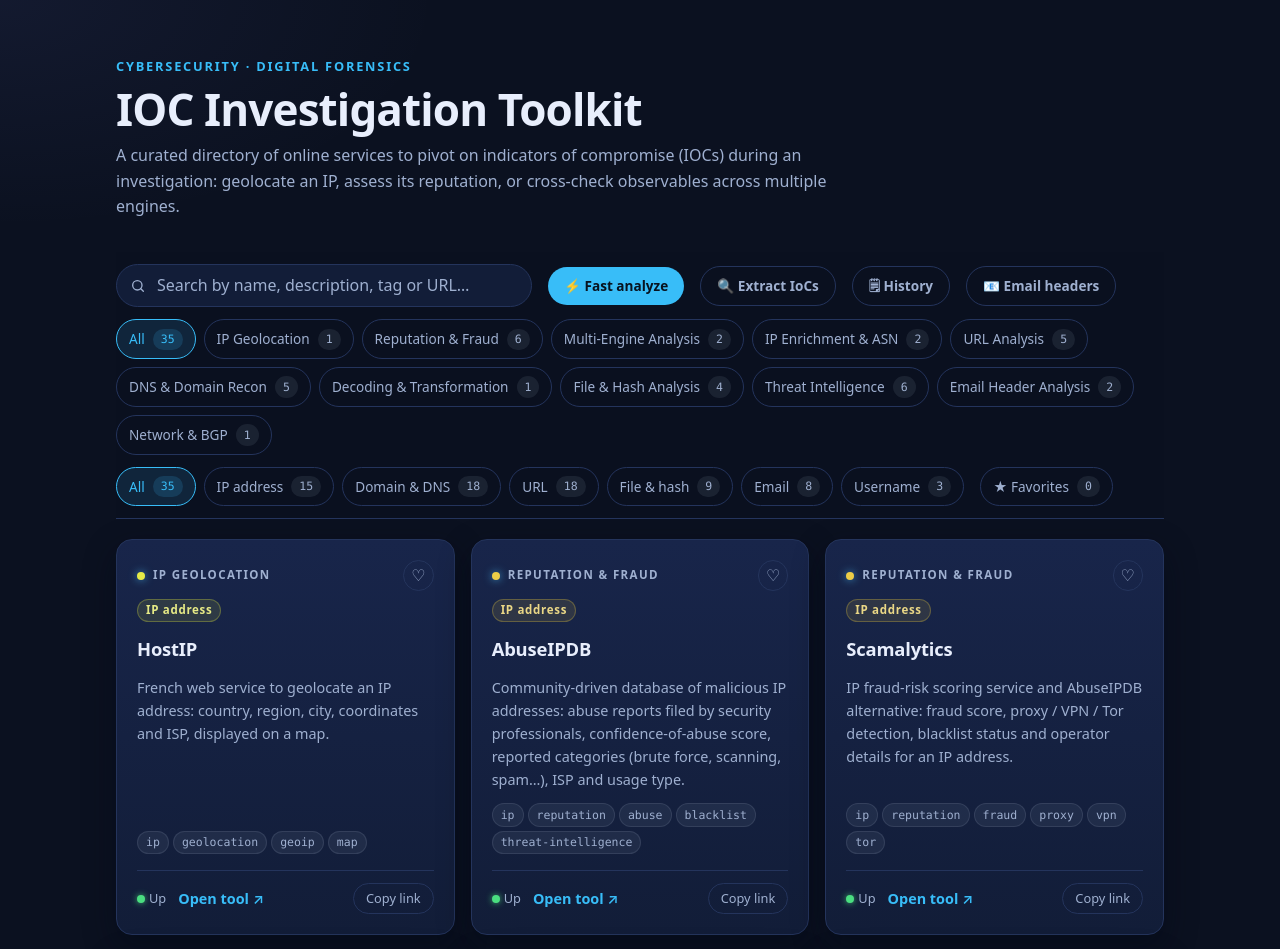
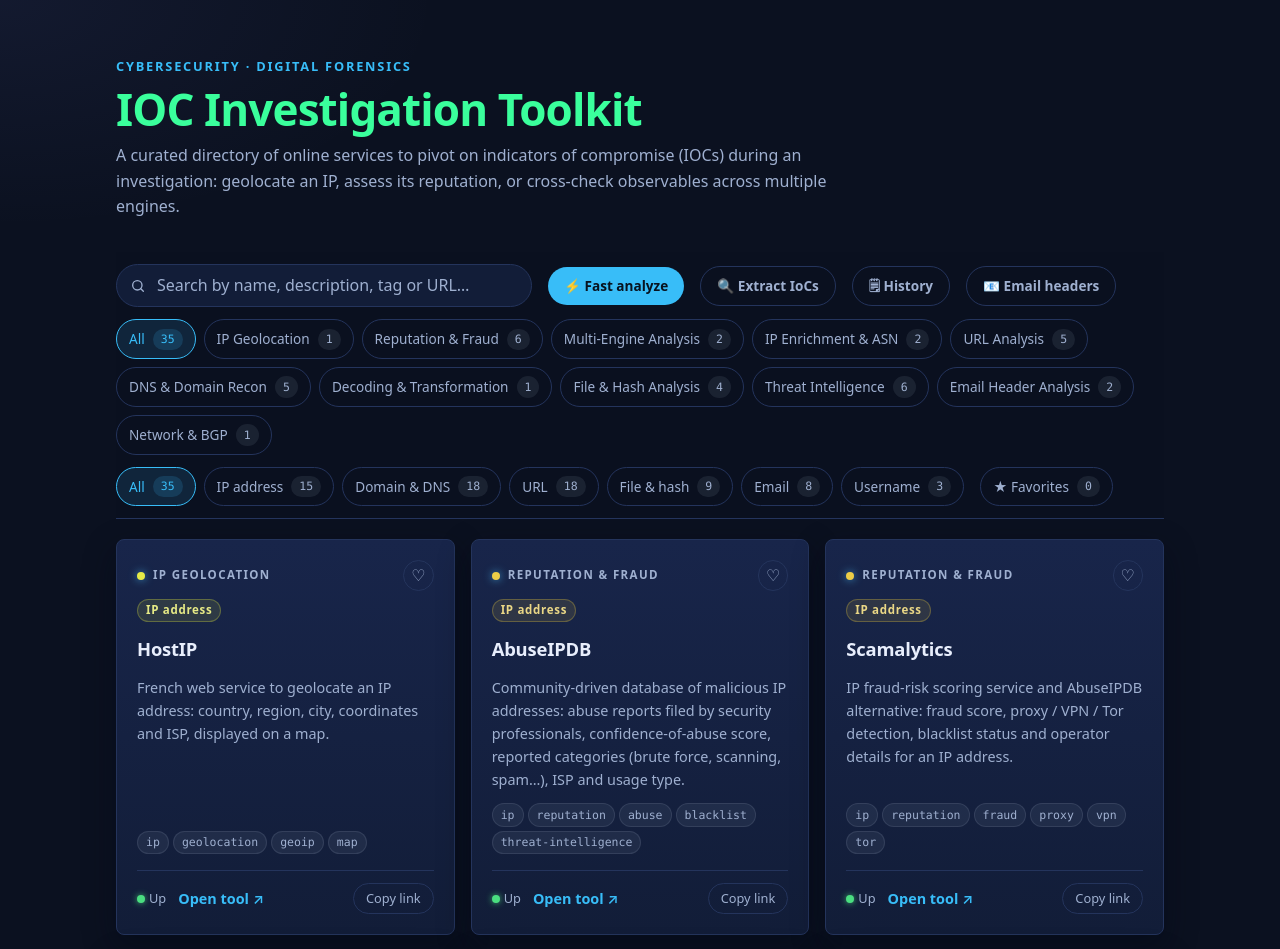
Before and after one commit to j0rdan-m/ioc-tracking-tool, a Svelte app: page / in a window 1280 px wide. Shown: the top 949 px of the page. Built offline with nearby package versions, Linux system fonts and the light colour scheme.

Commit message:
Halve tool-card radius and tint the hero title high-tech green
- theme: --radius-card (8px, half --radius-lg) consumed by ToolCard and the\n  grid empty state; --palette-jade-400 + --color-hero-title drive the <h1>\n- README shape row updated

```diff
--- a/src/App.svelte
+++ b/src/App.svelte
@@ -300,6 +300,7 @@
     font-size: var(--font-size-hero);
     line-height: var(--line-height-heading);
     letter-spacing: var(--letter-spacing-tighter);
+    color: var(--color-hero-title);
   }
 
   .hero__subtitle {
--- a/src/lib/components/ToolCard.svelte
+++ b/src/lib/components/ToolCard.svelte
@@ -117,7 +117,7 @@
     padding: var(--space-5);
     background: linear-gradient(180deg, var(--color-surface-raised), var(--color-surface));
     border: var(--border-width) solid var(--color-border);
-    border-radius: var(--radius-lg);
+    border-radius: var(--radius-card);
     box-shadow: var(--shadow-card);
     transition: var(--transition-lift);
   }
--- a/src/lib/components/ToolGrid.svelte
+++ b/src/lib/components/ToolGrid.svelte
@@ -61,6 +61,6 @@
     text-align: center;
     color: var(--color-text-muted);
     border: var(--border-width) dashed var(--color-border);
-    border-radius: var(--radius-lg);
+    border-radius: var(--radius-card);
   }
 </style>
--- a/src/styles/theme.css
+++ b/src/styles/theme.css
@@ -39,6 +39,7 @@
   --palette-sky-500: #0ea5e9; /* primary accent, pressed/hover */
   --palette-indigo-400: #818cf8; /* secondary accent, decoration only */
   --palette-green-400: #4ade80; /* positive / observed fact */
+  --palette-jade-400: #3aff9c; /* high-tech green (hero title) */
   --palette-red-400: #f87171; /* negative / error */
   --palette-amber-400: #facc15; /* caution */
   --palette-shadow: #020817; /* shadow and overlay tint */
@@ -58,6 +59,8 @@
   --color-success: var(--palette-green-400);
   --color-danger: var(--palette-red-400);
   --color-warning: var(--palette-amber-400);
+  /* Hero <h1> colour: a neon, terminal-like green. */
+  --color-hero-title: var(--palette-jade-400);
   /* Text/icon colour to place on a filled accent surface. */
   --color-accent-contrast: #08131f;
 
@@ -127,7 +130,8 @@
    * ---------------------------------------------------------------------- */
   --radius-xs: 4px; /* inline type badges */
   --radius-sm: 8px; /* sunken code/quote blocks */
-  --radius-md: 10px; /* cards, inputs, buttons */
+  --radius-md: 10px; /* inputs, buttons */
+  --radius-card: 8px; /* tool cards — half the panel/dialog radius */
   --radius-lg: 16px; /* panels and dialogs */
   --radius-pill: 999px; /* chips, filters, links-ish buttons */
   --radius-circle: 50%; /* status dots */
```
Also changed, not shown: 1 other file (tests, documents, lock files or other folders).
